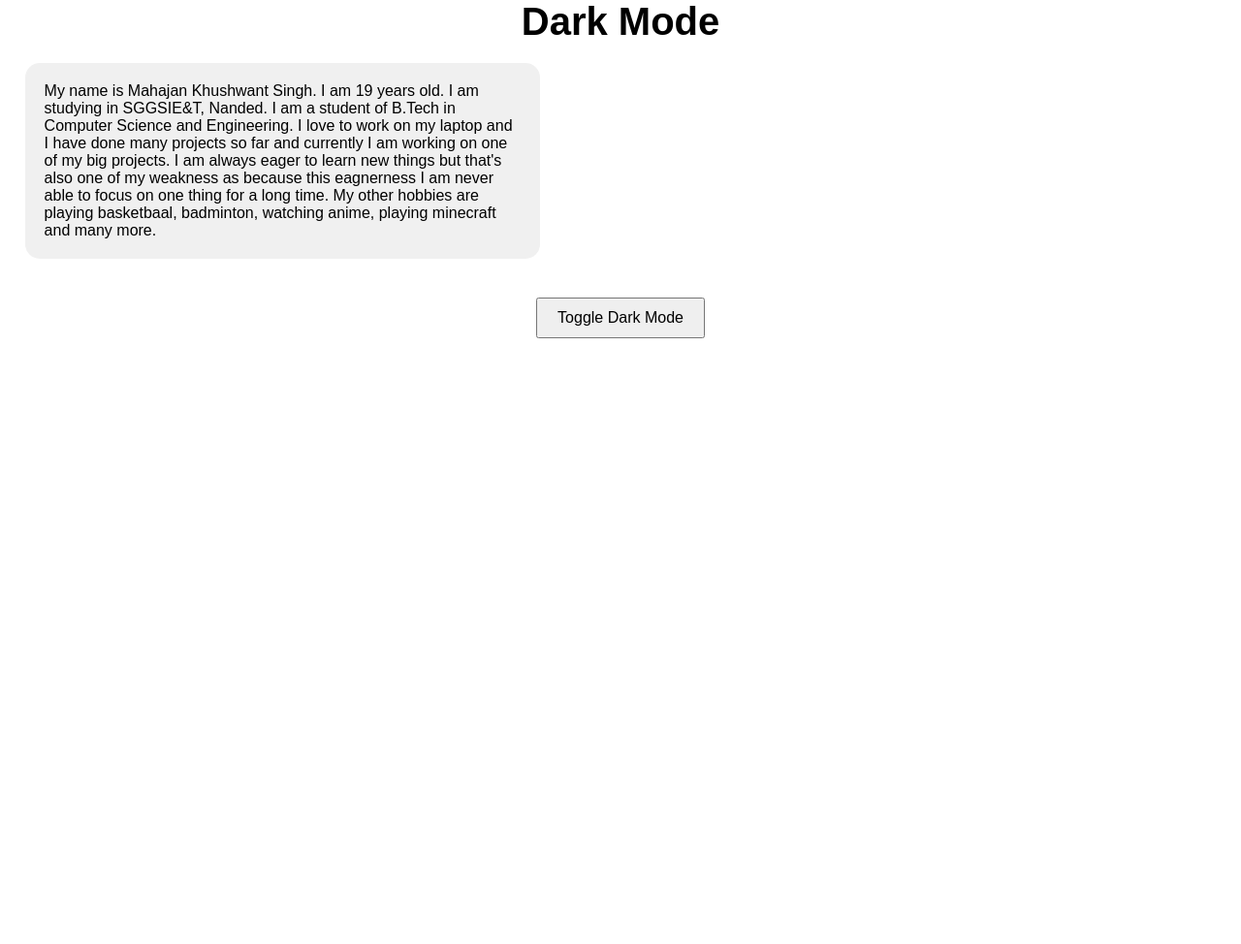
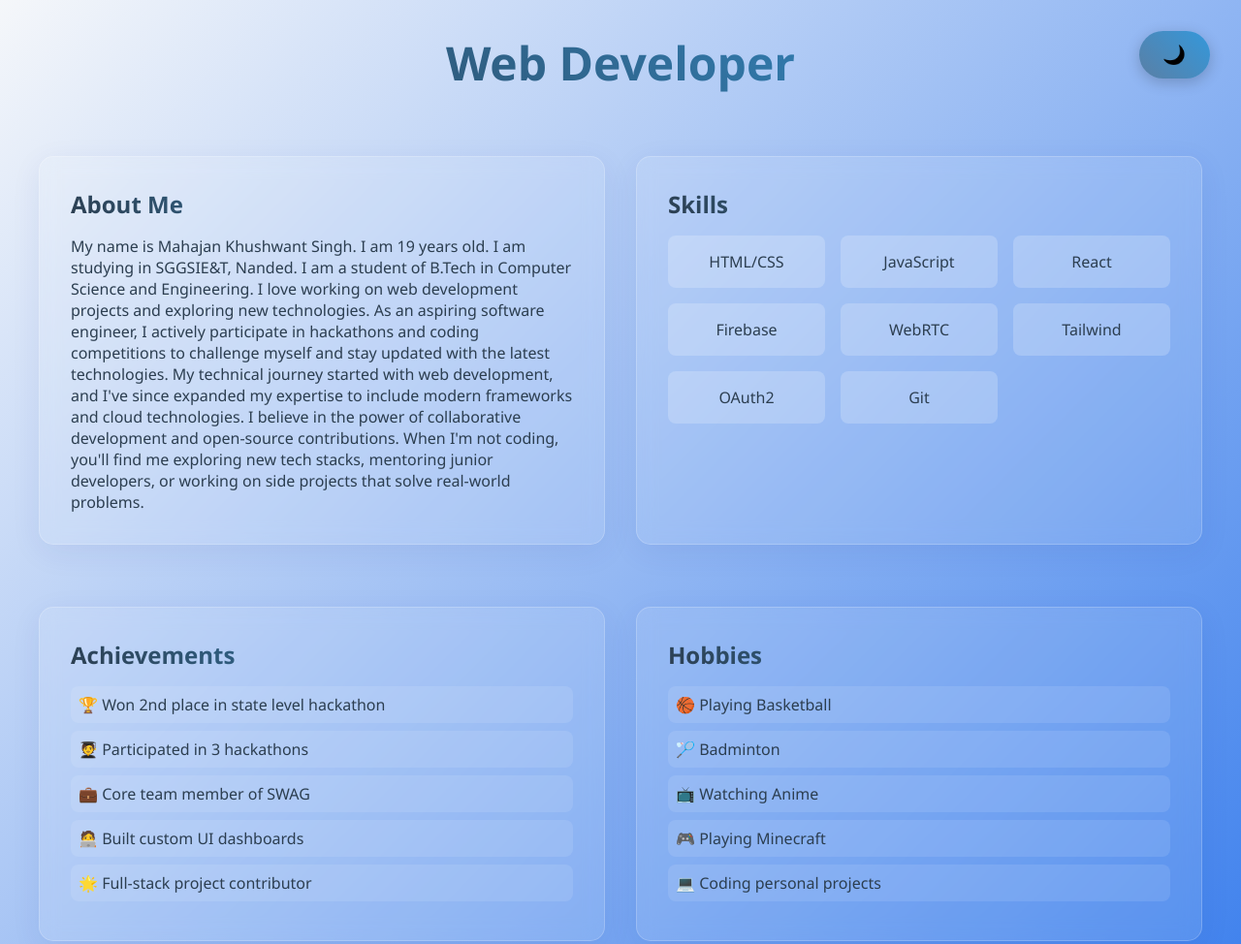
Before and after one commit to KhushwantSingh1916/club_task_3, a plain HTML site: page DarkMode/index.html in a window 1280 px wide. Shown: the top 974 px of the page at 97% size. Before the commit the page ends 800 px from the top, so only its background shows below. Drawn offline with Linux system fonts and the light colour scheme.

Commit message:
drk mode

```diff
--- a/DarkMode/index.html
+++ b/DarkMode/index.html
@@ -3,62 +3,225 @@
 <head>
     <meta charset="UTF-8">
     <meta name="viewport" content="width=device-width, initial-scale=1.0">
-    <title>Dark mode</title>
-</head>
+    <title>Dark Mode</title>
     <style>
+        * {
+            margin: 0;
+            padding: 0;
+            box-sizing: border-box;
+        }
+
         body {
-        display: flex;
-        flex-direction: column;
-        padding: 0 2%;
-        height: 100vh;
-        margin: 0;
-        font-family: Arial, sans-serif;
-        transition: background-color 0.3s, color 0.3s;
+            min-height: 100vh;
+            background: linear-gradient(135deg, #f5f7fa 0%, #3d80ed 100%);
+            font-family: 'Segoe UI', sans-serif;
+            color: #2c3e50;
+            transition: all 0.3s ease;
+            overflow-x: hidden;
+            padding: 2rem;
         }
+
+        .container {
+            display: grid;
+            grid-template-columns: repeat(2, 1fr);
+            gap: 2rem;
+            max-width: 1200px;
+            margin: 0 auto;
+        }
+
         h1 {
-        font-size: 40px;
-        margin: 0;
-        align-self: center;
+            text-align: center;
+            font-size: 3rem;
+            margin-bottom: 2rem;
+            background: linear-gradient(45deg, #2c3e50, #3498db);
+            -webkit-background-clip: text;
+            background-clip: text;
+            -webkit-text-fill-color: transparent;
+            grid-column: 1 / -1;
         }
-    #intro {
-        align-items: flex-start;
-        background-color: #f0f0f0;
-        padding: 20px;
-        font-size: 16px;
-        width: 40%;
-        max-height: 500px;
-        overflow-y: auto;
-        text-align: left;
-        margin: 20px 0;
+
+        .section {
+            background: rgba(255, 255, 255, 0.1);
+            backdrop-filter: blur(10px);
             border-radius: 15px;
+            padding: 2rem;
+            margin-bottom: 2rem;
+            border: 1px solid rgba(255, 255, 255, 0.2);
+            transition: all 0.3s cubic-bezier(0.4, 0, 0.2, 1);
+            box-shadow: 0 8px 32px 0 rgba(31, 38, 135, 0.07);
         }
+
+        .section:hover {
+            transform: translateY(-5px) scale(1.01);
+            box-shadow: 0 8px 32px 0 rgba(31, 38, 135, 0.15);
+            border-color: rgba(255, 255, 255, 0.4);
+        }
+
+        h2 {
+            background: linear-gradient(45deg, #2c3e50, #3498db);
+            -webkit-background-clip: text;
+            background-clip: text;
+            -webkit-text-fill-color: transparent;
+            margin-bottom: 1rem;
+        }
+
+        .skills-grid {
+            display: grid;
+            grid-template-columns: repeat(auto-fill, minmax(150px, 1fr));
+            gap: 1rem;
+        }
+
+        .skill-item {
+            background: rgba(255, 255, 255, 0.2);
+            padding: 1rem;
+            border-radius: 8px;
+            text-align: center;
+            transition: all 0.3s ease;
+        }
+
+        .skill-item:hover {
+            background: rgba(255, 255, 255, 0.3);
+            transform: translateY(-2px);
+        }
+
+        ul {
+            list-style: none;
+        }
+
+        li {
+            margin: 0.5rem 0;
+            padding: 0.5rem;
+            background: rgba(255, 255, 255, 0.1);
+            border-radius: 8px;
+            transition: transform 0.3s ease;
+        }
+
+        li:hover {
+            transform: translateX(10px);
+        }
+
+        #theme-toggle {
+            position: absolute;
+            top: 2rem;
+            right: 2rem;
+            padding: 0.8rem 1.5rem;
+            font-weight: bold;
+            text-transform: uppercase;
+            letter-spacing: 1px;
+            font-size: 1.2rem;
+            border-radius: 25px;
+            border: none;
+            background: linear-gradient(45deg, #5a7fa5, #3498db);
+            color: white;
+            cursor: pointer;
+            transition: all 0.3s ease;
+            box-shadow: 0 4px 15px rgba(0, 0, 0, 0.2);
+        }
+
+        #theme-toggle:hover {
+            transform: translateY(-2px);
+            box-shadow: 0 6px 20px rgba(0, 0, 0, 0.3);
+        }
+        .dark-mode #theme-toggle {
+            background: linear-gradient(45deg, #500f91, #7944cd);
+            color: black;
+        }
+
         .dark-mode {
-        background-color: #333;
+            background: linear-gradient(135deg, #0f172a 0%, #1e293b 100%);
             color: #fff;
         }
-    .dark-mode #intro {
-        background-color: #4c4c4c;
-        color: #fff;
+
+        .dark-mode h1 {
+            background: linear-gradient(to bottom, #3b1f67, #871af5);
+            -webkit-background-clip: text;
+            background-clip: text;
         }
-    button {
-        padding: 10px 20px;
-        font-size: 16px;
-        cursor: pointer;
-        margin-top: 20px;
-        align-self: center;
+
+        .dark-mode h2 {
+            background: linear-gradient(45deg, #7944cd, #c084fc);
+            color: transparent;
+            -webkit-background-clip: text;
+            background-clip: text;
+        }
+
+        .dark-mode .section {
+            background: rgba(255, 255, 255, 0.05);
+            border-color: rgba(255, 255, 255, 0.1);
+            box-shadow: 0 8px 32px 0 rgba(0, 0, 0, 0.2);
+        }
+
+        .dark-mode .section:hover {
+            border-color: rgba(255, 255, 255, 0.2);
+            box-shadow: 0 8px 32px 0 rgba(0, 0, 0, 0.3);
+        }
+
+        @media (max-width: 768px) {
+            .container {
+                grid-template-columns: 1fr;
+            }
         }
     </style>
+</head>
 <body>
-    <h1>Dark Mode</h1>
-    <div id="intro">My name is Mahajan Khushwant Singh. I am 19 years old. I am studying in SGGSIE&T, Nanded. I am a student of B.Tech in Computer Science and Engineering. I love to work on my laptop and I have done many projects so far and currently I am working on one of my big projects. I am always eager to learn new things but that's also one of my weakness as because this eagnerness I am never able to focus on one thing for a long time. My other hobbies are playing basketbaal, badminton, watching anime, playing minecraft and many more.</div>
-    <button id="toggle-dark-mode">Toggle Dark Mode</button>
+    <button id="theme-toggle"><span style="filter: brightness(0);">🌙</span></button>
+
+    <div class="container">
+        <h1>Web Developer</h1>
+
+        <div class="section">
+            <h2>About Me</h2>
+            <p>My name is Mahajan Khushwant Singh. I am 19 years old. I am studying in SGGSIE&T, Nanded. I am a student of B.Tech in Computer Science and Engineering. I love working on web development projects and exploring new technologies. As an aspiring software engineer, I actively participate in hackathons and coding competitions to challenge myself and stay updated with the latest technologies. My technical journey started with web development, and I've since expanded my expertise to include modern frameworks and cloud technologies. I believe in the power of collaborative development and open-source contributions. When I'm not coding, you'll find me exploring new tech stacks, mentoring junior developers, or working on side projects that solve real-world problems.</p>
+        </div>
+
+        <div class="section">
+            <h2>Skills</h2>
+            <div class="skills-grid">
+                <div class="skill-item">HTML/CSS</div>
+                <div class="skill-item">JavaScript</div>
+                <div class="skill-item">React</div>
+                <div class="skill-item">Firebase</div>
+                <div class="skill-item">WebRTC</div>
+                <div class="skill-item">Tailwind</div>
+                <div class="skill-item">OAuth2</div>
+                <div class="skill-item">Git</div>
+            </div>
+        </div>
+
+        <div class="section">
+            <h2>Achievements</h2>
+            <ul>
+                <li>🏆 Won 2nd place in state level hackathon</li>
+                <li>🧑‍🎓 Participated in 3 hackathons</li>
+                <li>💼 Core team member of SWAG</li>
+                <li>🧑‍💻 Built custom UI dashboards</li>
+                <li>🌟 Full-stack project contributor</li>
+            </ul>
+        </div>
+
+        <div class="section">
+            <h2>Hobbies</h2>
+            <ul>
+                <li>🏀 Playing Basketball</li>
+                <li>🏸 Badminton</li>
+                <li>📺 Watching Anime</li>
+                <li>🎮 Playing Minecraft</li>
+                <li>💻 Coding personal projects</li>
+            </ul>
+        </div>
+    </div>
 
     <script>
-        const toggleButton = document.getElementById('toggle-dark-mode');
+        const toggleButton = document.getElementById('theme-toggle');
         const body = document.body;
 
         toggleButton.addEventListener('click', () => {
             body.classList.toggle('dark-mode');
+            if (body.classList.contains('dark-mode')) {
+                toggleButton.innerHTML = '<span style="filter: brightness(0);">🔆</span>';
+            } else {
+                toggleButton.innerHTML = '<span style="filter: brightness(0);">🌙</span>';
+        }
         });
     </script>
 </body>
```
Lines whose indentation alone changed are shown as unchanged.
